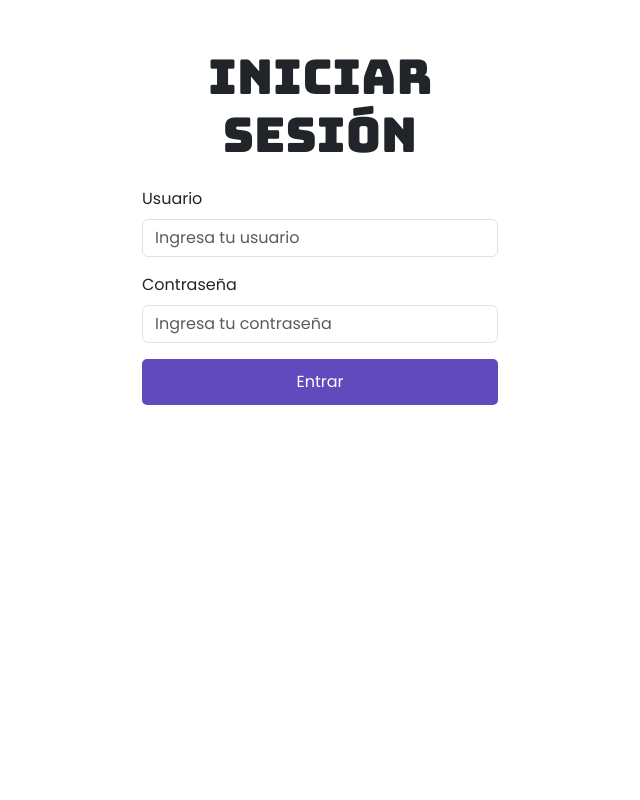
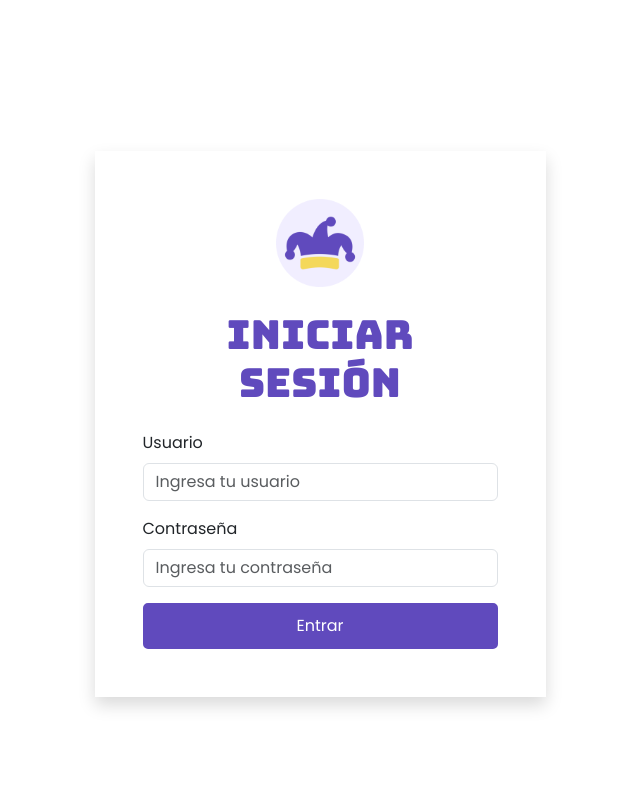
Before and after one commit to FrancoLoera/DW-PIA, a Django app: page /usuarios/login/ in a window 1280 px wide. Shown: the whole page, without its empty margins (320-960 px from the left). Run offline with Django 5.2, Linux system fonts and the light colour scheme; some libraries are stand-ins or nearby versions.

Commit message:
Ligeros cambios estructura

```diff
--- a/reservaciones/templates/reservaciones/agregar.html
+++ b/reservaciones/templates/reservaciones/agregar.html
@@ -35,7 +35,7 @@
         <input type="date" name="fechaEvento" id="fechaEvento" title="Selecciona una fecha válida para el evento."
             required>
         {% if errores.fechaEvento %}
-        <small style="color:red;">{{ errores.fechaEvento }}</small>
+        <small style="color:red;">{{ errores.fechaEvento }}<br></small>
         {% endif %}
 
         <!-- Número de invitados -->
--- a/reservaciones/templates/reservaciones/gestion_admin.html
+++ b/reservaciones/templates/reservaciones/gestion_admin.html
@@ -17,9 +17,6 @@
         </div>
 
         <div>
-    <a href="{% url 'index' %}" class="btn btn-regresar">
-        <i class="bi bi-arrow-left-circle"></i> Regresar al menú
-    </a>
 
     <form action="{% url 'logout' %}" method="post" style="display: inline;">
         {% csrf_token %}
--- a/reservaciones/templates/reservaciones/gestion_empleado.html
+++ b/reservaciones/templates/reservaciones/gestion_empleado.html
@@ -16,9 +16,7 @@
         </div>
 
         <div>
-            <a href="{% url 'index' %}" class="btn btn-regresar">
-                <i class="bi bi-arrow-left-circle"></i> Regresar al menú
-            </a>
+
 
             <form action="{% url 'logout' %}" method="post" style="display: inline;">
                 {% csrf_token %}
--- a/usuarios/templates/usuarios/login.html
+++ b/usuarios/templates/usuarios/login.html
@@ -4,15 +4,20 @@
 {% block title %}Iniciar Sesión{% endblock %}
 
 {% block content %}
+<main class="vh-100 d-flex align-items-center">
     <div class="container mt-5">
         <div class="row justify-content-center">
-        <div class="col-md-6 col-lg-4">
-            <h2 class="text-center mb-4">Iniciar Sesión</h2>
-
+            <div class="col-md-6 col-lg-5">
+                <div class="shadow p-5 d-flex flex-column justify-content-center">
+                    <div class="text-center">
+                        <a href="{% url 'index' %}" class="w-25">
+                            <img src="{% static 'imgs/Favicon.png' %}" class="img-fluid w-25 mb-4">
+                        </a>
+                    </div>
+                    <h1 class="text-center display-6 mb-4">Iniciar Sesión</h1>
                     {% if error %}
                     <div class="alert alert-danger text-center">{{ error }}</div>
                     {% endif %}
-
                     <form method="POST" action="{% url 'login_personalizado' %}">
                         {% csrf_token %}
                         <div class="mb-3">
@@ -32,4 +37,6 @@
                 </div>
             </div>
         </div>
+    </div>
+</main>
 {% endblock %}
```
Also changed, not shown: reservaciones/static/reservaciones/css/gestion_admin.css (+8 -0 lines), db.sqlite3, reservaciones/static/reservaciones/css/agregar.css (line endings or trailing spaces). Lines whose indentation alone changed are shown as unchanged.
